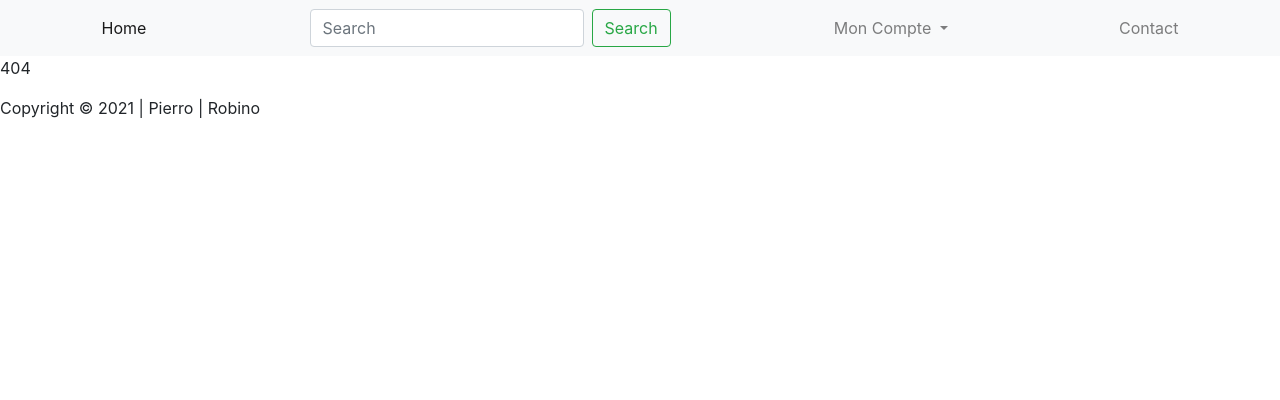
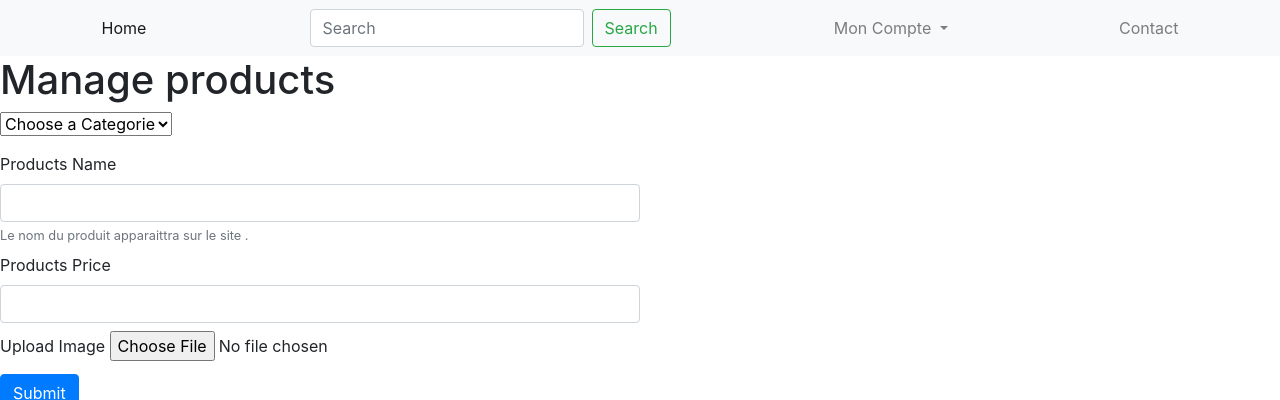
Before and after one commit to robin-papazian/boutique, a PHP site: page /boutique/index.php?view=manage_Products in a window 1280 px wide. Shown: the top 400 px of the page. Run offline with PHP 8.4, Linux system fonts and the light colour scheme; tables that the repository leaves empty or names only in its code hold one stand-in row (values such as "Sample post").

Commit message:
product management

```diff
--- a/App/Controller/ProductsController.php
+++ b/App/Controller/ProductsController.php
@@ -7,6 +7,13 @@ use App\Model\ProductsModel;
 
 class ProductsController extends Controller
 {
+
+    public function __construct()
+    {
+        $this->model = new productsModel;
+
+    }
+
     public function product()
     {
         $product = new ProductsModel;
@@ -17,6 +24,13 @@ class ProductsController extends Controller
     {
         $product = new ProductsModel;
         $this->render('item',['product' => $product]);
+    }
+
+    public function manageProduct()
+    {
+        $products = $this->model->listBy();
+        $this->render('manage_Products',['products' => $products]);
+
     }
 
 
--- /dev/null
+++ b/Views/Html/manage_Products.php
@@ -0,0 +1,62 @@
+<h1>Manage products</h1>
+
+<div style='width:50%;'>
+    <form method='post' action='index.php?view=manage_Products' enctype="multipart/form-data">
+        <select class="form-select form-select-lg mb-3" aria-label=".form-select-lg example" name='selected'>
+            <option selected>Choose a Categorie</option>
+            <option value="1">One</option>
+            <option value="2">Two</option>
+            <option value="3">Three</option>
+        </select>
+        <div class='form_group mb-2'>
+            <label for="add_categorie">Products Name</label>
+            <input class="form-control" type="text" id='add_categorie' name='product_name' aria-describedby='categorie_block'>
+            <small id="passwordHelpBlock" class="form-text text-muted">
+                Le nom du produit apparaittra sur le site .
+            </small>
+        </div>
+        <div class='form_group mb-2'>
+            <label for="add_categorie">Products Price</label>
+            <input class="form-control" type="text" id='add_categorie' name='product_price' aria-describedby='categorie_block'>
+        </div>
+        <div class='form_group mb-2'>
+            <label for="fileToUpload">Upload Image</label>
+            <input type="file" name="fileToUpload" id="fileToUpload">
+        </div>
+            <input type="submit" class="btn btn-primary mb-2" name='add'>
+    </from>
+</div>
+
+<div style='border:solid black; width:50%'>
+    <form method='post' action='index.php?view=manage_Products' >
+        <?php
+            $a=0;
+            foreach($products as $form)
+            { $a++;?>
+            <div class="form-check form-check-inline container-fluid d-flex justify-content-around" style='border:solid red;'>
+                <input class="form-check-input" type="checkbox" id="inlineCheckbox1" name='<?=$a?>' value='<?=$form['products_name']?>'>
+                <img src='Views/Public/Pictures/<?=$form['ref']?>.jpg' style='width: 150px'>
+                <label class="form-check-label" for="inlineCheckbox1"><?=$form['products_name']?></label>
+                <a href=''>Editer</a>
+            </div>
+            <?php }; ?>
+
+
+        <input type="submit" class="btn btn-primary mb-2" value='Suprimmer' name='suprimer'>
+    </from>
+</div>
+
+<?php
+$dir= "/Views/Public/Pictures";
+if(isset($_POST['add']))
+{
+    $filename = basename($_FILES['fileToUpload']['name']);
+    $place = $_FILES['fileToUpload']['tmp_name'];
+     echo $place;
+   //move_uploaded_file($_FILES['fileToUpload']['name'])
+    //var_dump($_FILES);
+    move_uploaded_file($place,"$dir/$filename");
+
+
+}
+?>
--- /dev/null
+++ b/Views/Public/Pictures/upload.php
@@ -0,0 +1,5 @@
+<?php
+    $target_dir = "/var/www/html/boutique/Views/Public/Pictures";
+    $target_file = $target_dir . basename($_FILES["fileToUpload"]["name"]);
+
+?>
--- a/Views/layout.php
+++ b/Views/layout.php
@@ -67,8 +67,8 @@
         </nav>
         <div class="collapse" id="collapseExample">
             <nav class="nav">
-                <a class="nav-link active" aria-current="page" href="index.php?view=manage_Categorie">Categories</a>
-                <a class="nav-link" href="#">Link</a>
+                <a class="nav-link active" href="index.php?view=manage_Categorie">Categories</a>
+                <a class="nav-link" href="index.php?view=manage_Products">Products</a>
                 <a class="nav-link" href="#">Link</a>
             </nav>
         </div>
--- a/index.php
+++ b/index.php
@@ -48,8 +48,6 @@ if(isset($_GET['view']))
     elseif($view == "products")
     {
         $products->product();
-
-
     }
     elseif($view == "item")
     {
@@ -64,6 +62,10 @@ if(isset($_GET['view']))
     elseif($view == "manage_Categorie")
     {
         $categorie->manageCategorie();
+    }
+    elseif($view == "manage_Products")
+    {
+        $products->manageProduct();
     }
     else
     {
```
